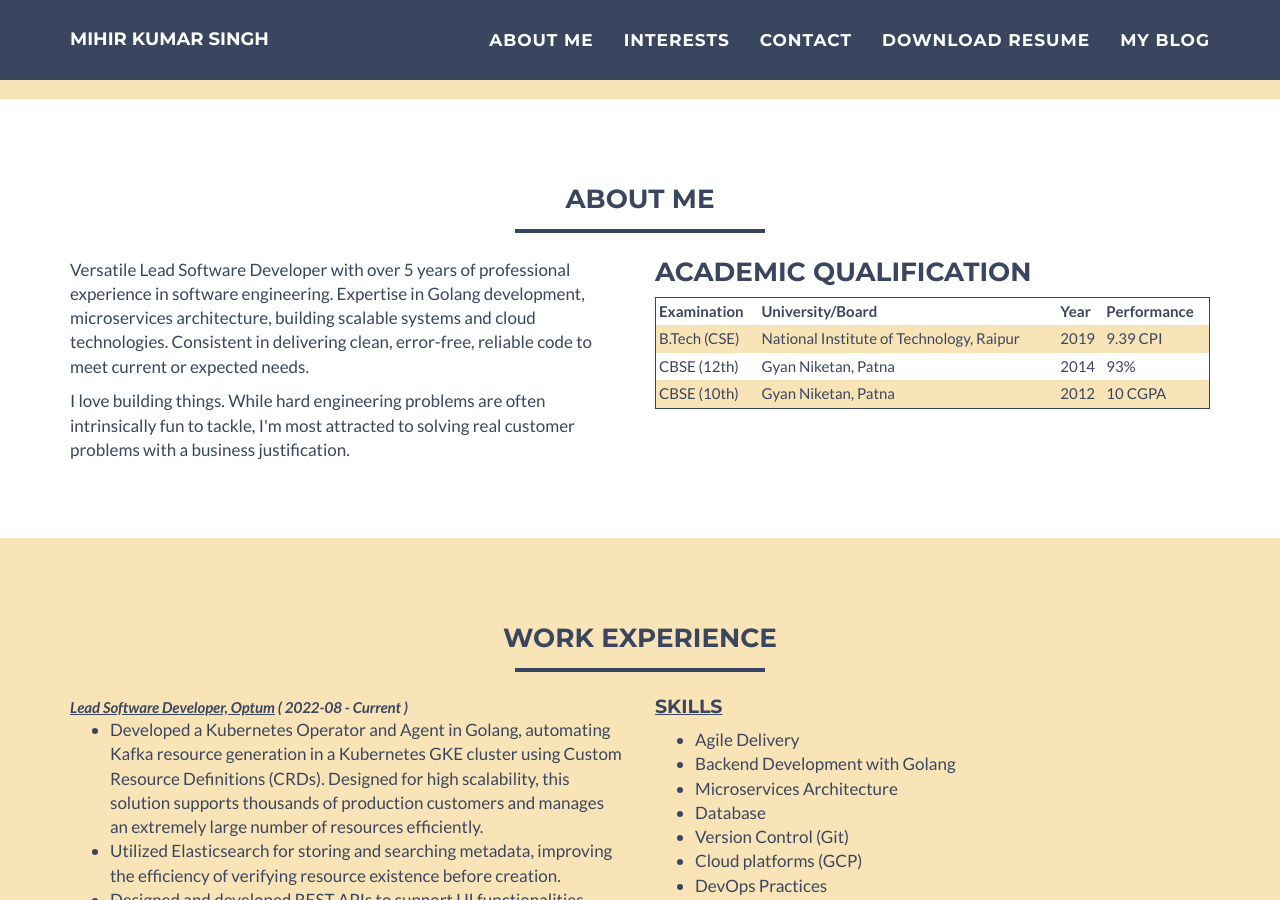
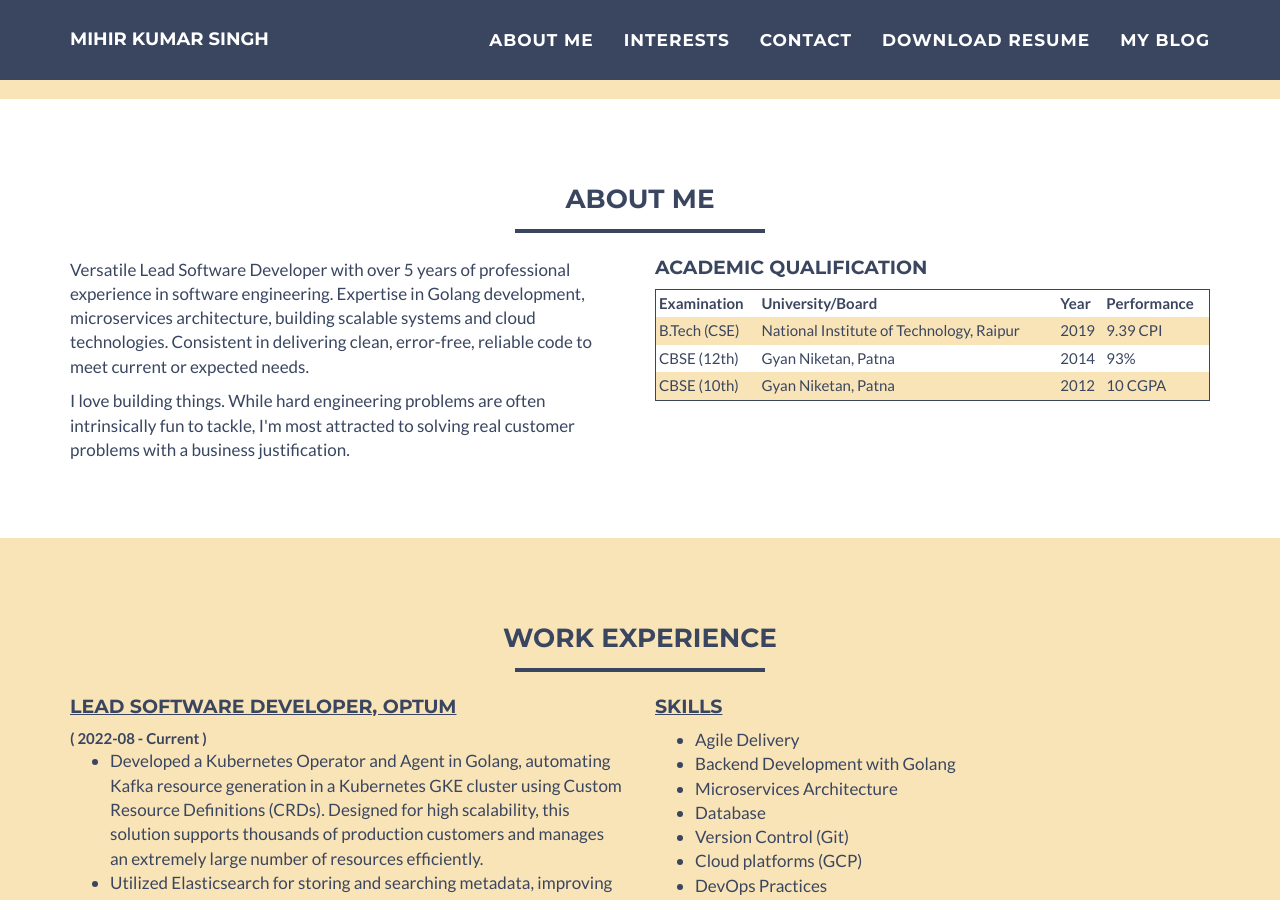
Before and after one commit to Mihirkumarsingh/portfolio, a Jekyll site: the page built from index.html, in a window 1280 px wide and 900 px high, scrolled down 476 px. Built offline with Jekyll 4.4.1, drawn with Linux system fonts in a browser that asks for light colours.

Commit message:
format changes

```diff
--- a/_includes/about_me.html
+++ b/_includes/about_me.html
@@ -9,18 +9,20 @@
     <div class="row">
       <div class="col-sm-6">
         <p>
-          Versatile Lead Software Developer with over 5 years of professional experience in software engineering.
-          Expertise in Golang development, microservices architecture, building scalable systems and cloud technologies.
-          Consistent in delivering clean, error-free, reliable code to meet current or expected needs.
+          Versatile Lead Software Developer with over 5 years of professional
+          experience in software engineering. Expertise in Golang development,
+          microservices architecture, building scalable systems and cloud
+          technologies. Consistent in delivering clean, error-free, reliable
+          code to meet current or expected needs.
         </p>
         <p>
-          I love building things.
-          While hard engineering problems are often intrinsically fun to tackle,
-          I'm most attracted to solving real customer problems with a business justification.
+          I love building things. While hard engineering problems are often
+          intrinsically fun to tackle, I'm most attracted to solving real
+          customer problems with a business justification.
         </p>
       </div>
       <div class="col-sm-6">
-        <h3 style="margin-top:0;">Academic Qualification </h3>
+        <h4 style="margin-top: 0">Academic Qualification</h4>
         <table>
           <tr>
             <th>Examination</th>
--- a/_includes/interests.html
+++ b/_includes/interests.html
@@ -8,7 +8,7 @@
       </div>
       <div class="row">
          <div class="col-sm-6">
-            <b><i><u>Lead Software Developer, Optum</u> ( 2022-08 - Current )</i></b>
+            <h4 style="margin-top:0"><u>Lead Software Developer, Optum</u></h4> <b>( 2022-08 - Current )</b>
             <ul>
                <li>Developed a Kubernetes Operator and Agent in Golang, automating Kafka resource generation in a Kubernetes
                   GKE cluster using Custom Resource Definitions (CRDs). Designed for high scalability, this solution supports
@@ -21,7 +21,7 @@
                   and organizing knowledge-sharing sessions.</li>
             </ul>
             <br>
-            <b><i><u>Senior Software Developer, Optum</u> ( 2021-03 - 2022-08 )</i></b>
+            <h4 style="margin-top:0"><u>Senior Software Developer, Optum</u></h4> <b>( 2021-03 - 2022-08 )</b>
             <ul>
                <li>Implemented a Python-based CI/CD automation for GitHub, automating PR analysis and merges.</li>
                <li>Developed a role-based Admin Dashboard in Golang for our platform offering,
@@ -33,7 +33,7 @@
                <li>Ensured code quality with comprehensive unit tests written in Golang.</li>
             </ul>
             <br>
-            <b><i><u>Senior Software Developer, Optum</u> ( 2019-07 - 2021-03 )</i></b>
+            <h4 style="margin-top:0"><u>Senior Software Developer, Optum</u></h4> <b>( 2019-07 - 2021-03 )</b>
             <ul>
                <li>Deployed and managed the infrastructure for Kafka to support petabyte-scale data across
                   on-premise and GCP cloud data centers</li>
@@ -45,7 +45,7 @@
                   outside regular working hours.</li>
             </ul>
             <br>
-            <b><i><u>Internship (NITRR)</u> ( May 2017 - June 2017 )</i></b>
+            <h4 style="margin-top:0"><u>Internship (NITRR)</u></h4> <b>( May 2017 - June 2017 )</b>
             <ul>
                <li>Designed and Developed the complete Website of NIT Raipur. Responsible for entire UI and Backend of
                   the website</li>
```
